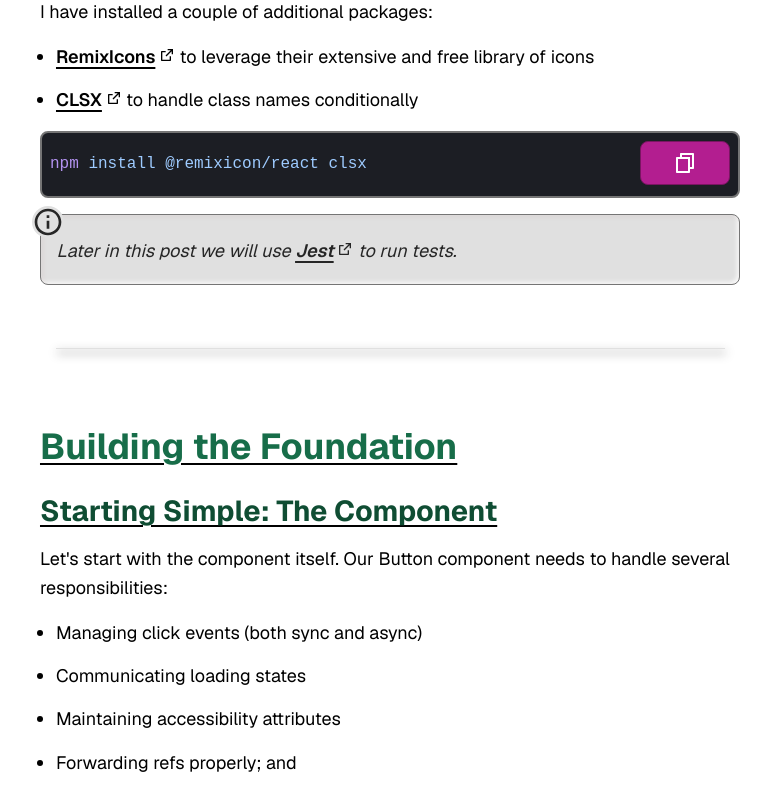
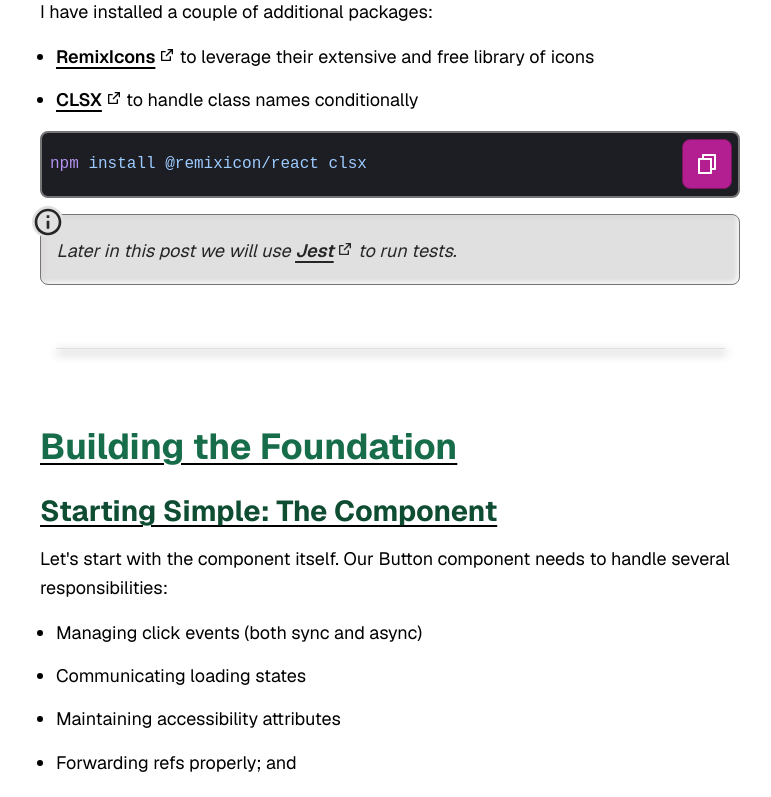
Before and after one commit to codercarl1243/react_components_system, a Next.js app: page /blog/design-system/buttons/base2 in a window 1280 px wide. Shown: the part 1720-2517 px from the top of the page, without its empty margins (56-827 px from the left). Built offline with nearby package versions, Linux system fonts and the light colour scheme.

Commit message:
UPDATE copybutton should be smaller than others

```diff
--- a/app/styles/components/code.css
+++ b/app/styles/components/code.css
@@ -7,9 +7,6 @@
         position: absolute;
         top: 2px;
         right: 2px;
-        display: grid;
-        place-content: center;
-
     }
 
     .shiki-wrapper pre {
--- /dev/null
+++ b/app/styles/components/copyButton.css
@@ -0,0 +1,6 @@
+.button--copy {
+    display: inline-block;
+    --button-margin: 6px;
+    --button-padding-x: 12px;
+    --button-padding-y: 12px;
+}
--- a/app/styles/components/index.css
+++ b/app/styles/components/index.css
@@ -1,5 +1,6 @@
 @import './buttons.css';
 @import './iconButton.css';
+@import './copyButton.css';
 @import './post/index.css';
 @import './skiplink.css';
 @import './code.css';
```
